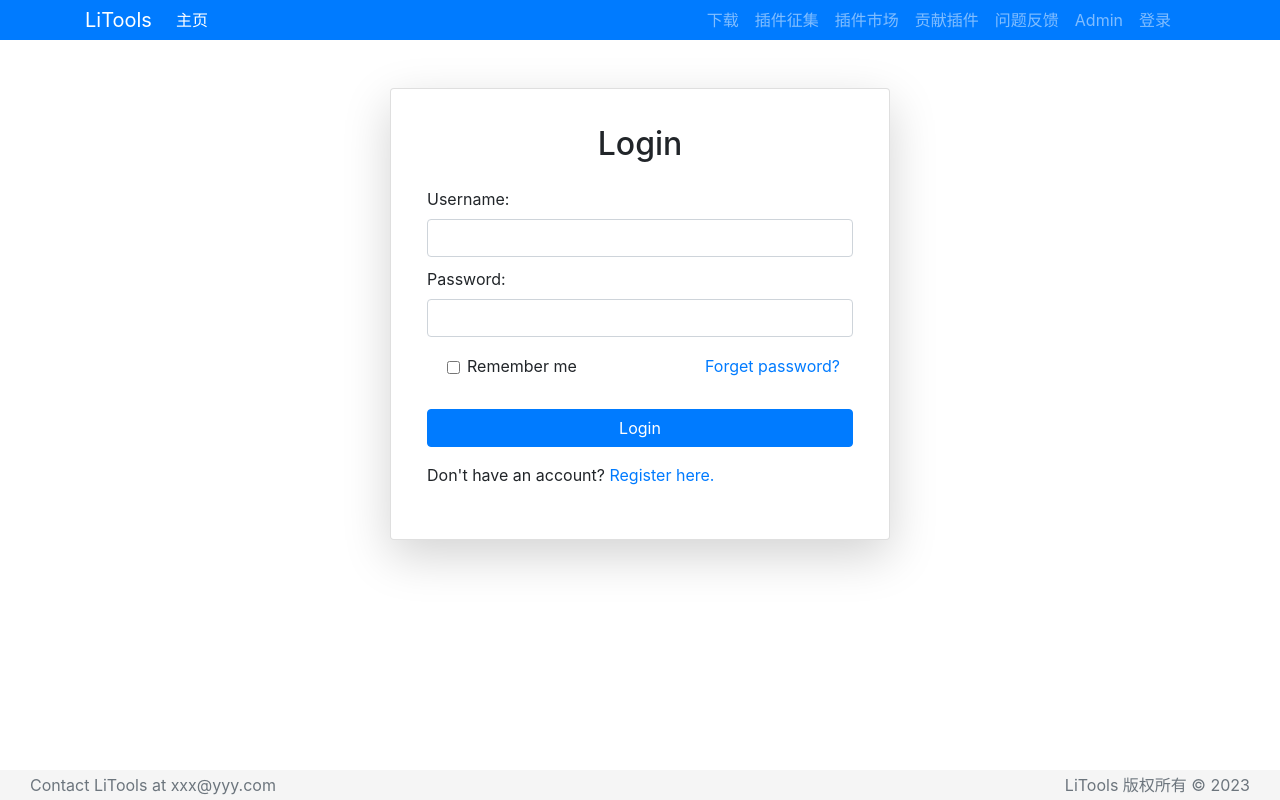
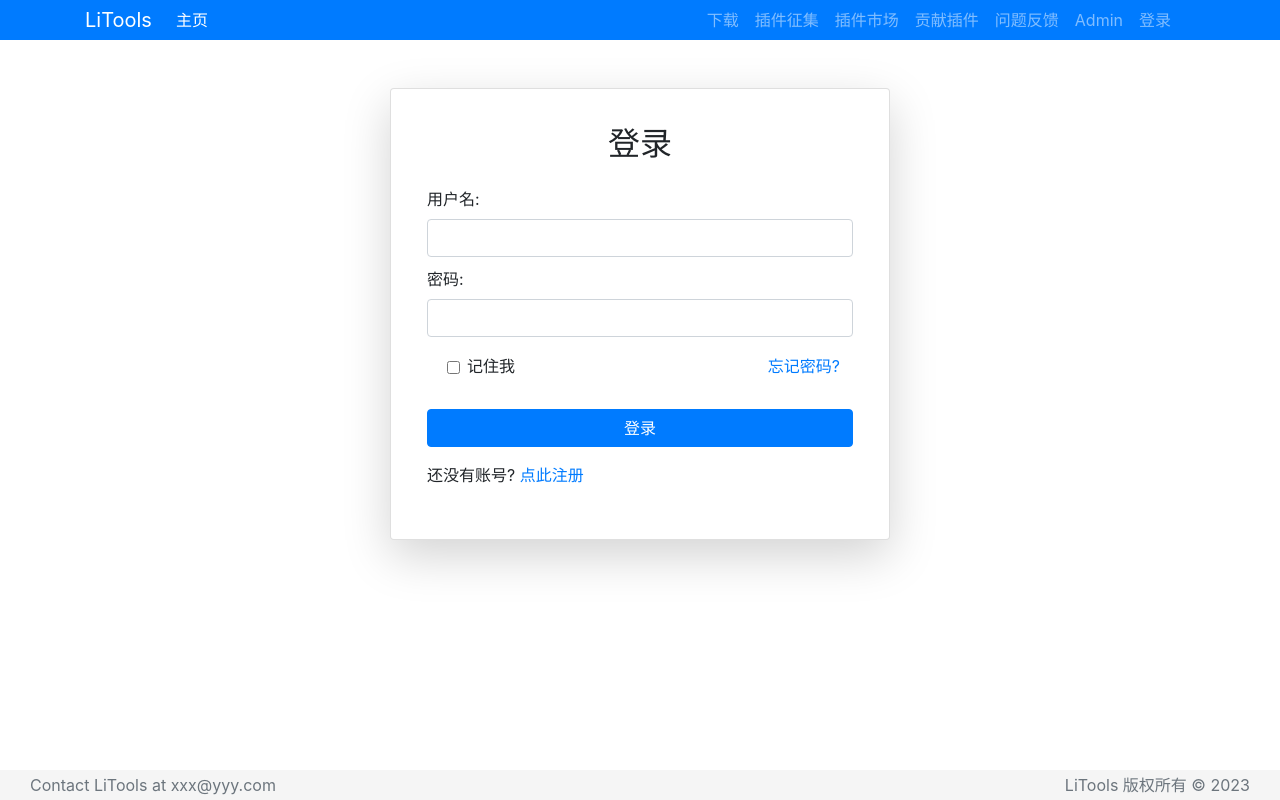
Before and after one commit to terrylikescoding/LiTools-Extension-Server-and-Client, a Vue app in the folder client/: page /login in a window 1280 px wide. Built offline with nearby package versions, Linux system fonts and the light colour scheme; the HTML template or start-up script is replaced by a standard one.

Commit message:
将登录页面修改为中文

```diff
--- a/client/src/components/Login.vue
+++ b/client/src/components/Login.vue
@@ -4,38 +4,38 @@
       <div class="login-form-overlay"></div>
       <div class="card shadow-lg p-3 mb-5 bg-white rounded" style="max-width: 500px; margin: 0 auto;">
         <div class="card-body">
-          <h2 class="card-title text-center mb-4">Login</h2>
+          <h2 class="card-title text-center mb-4">登录</h2>
 
           <form>
             <div class="form-group">
-              <label for="username">Username:</label>
+              <label for="username">用户名:</label>
               <input type="text" class="form-control" id="username" v-model="username"
                 :class="{ 'is-invalid': usernameInvalid }" required>
               <div class="invalid-feedback">
-                Please enter a valid username.
+                请输入用户名！
               </div>
             </div>
 
             <div class="form-group">
-              <label for="password">Password:</label>
+              <label for="password">密码:</label>
                 <input type="password" class="form-control flex-grow-1 bd-highlight" id="password" v-model="password"
                   :class="{ 'is-invalid': passwordInvalid }" required>
                   <div class="invalid-feedback">
-                Please enter a valid password.
+                    请输入密码！
               </div>
             </div>
 
             <div class="form-group form-check d-flex justify-content-between align-items-center">
               <div class="form-check">
                 <input type="checkbox" class="form-check-input mr-2 remember-me" id="remember-me" v-model="rememberMe">
-                <label class="form-check-label" for="remember-me">Remember me</label>
+                <label class="form-check-label" for="remember-me">记住我</label>
               </div>
-              <a href="#" class="btn btn-link bd-highlight">Forget password?</a>
+              <a href="#" class="btn btn-link bd-highlight">忘记密码?</a>
             </div>
 
-            <button type="submit" class="btn btn-primary btn-block mt-4 login-btn" @click.prevent="login()">Login</button>
+            <button type="submit" class="btn btn-primary btn-block mt-4 login-btn" @click.prevent="login()">登录</button>
 
-            <p class="mt-3">Don't have an account? <router-link to="/register">Register here.</router-link></p>
+            <p class="mt-3">还没有账号?&nbsp;<router-link to="/register">点此注册</router-link></p>
           </form>
         </div>
       </div>
```
